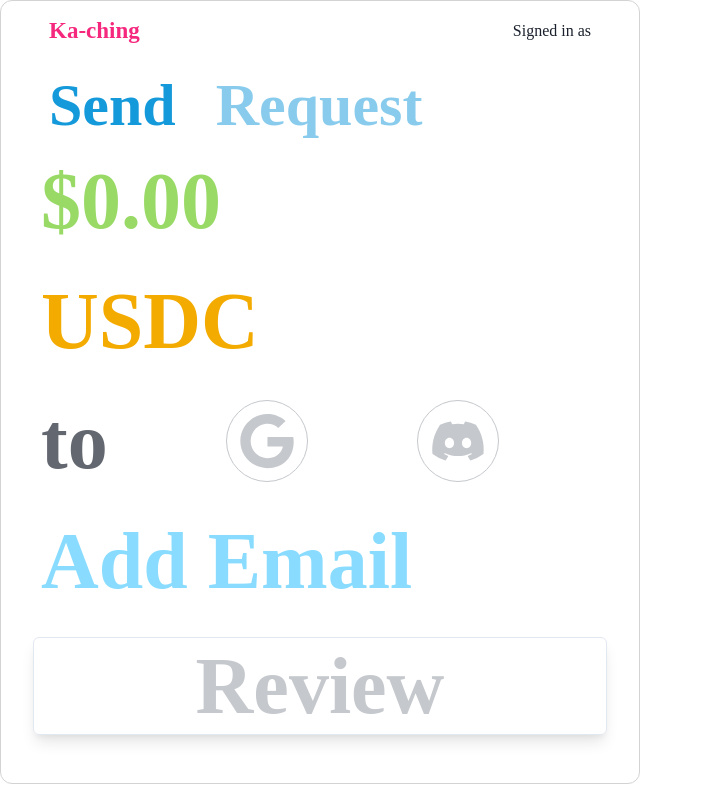
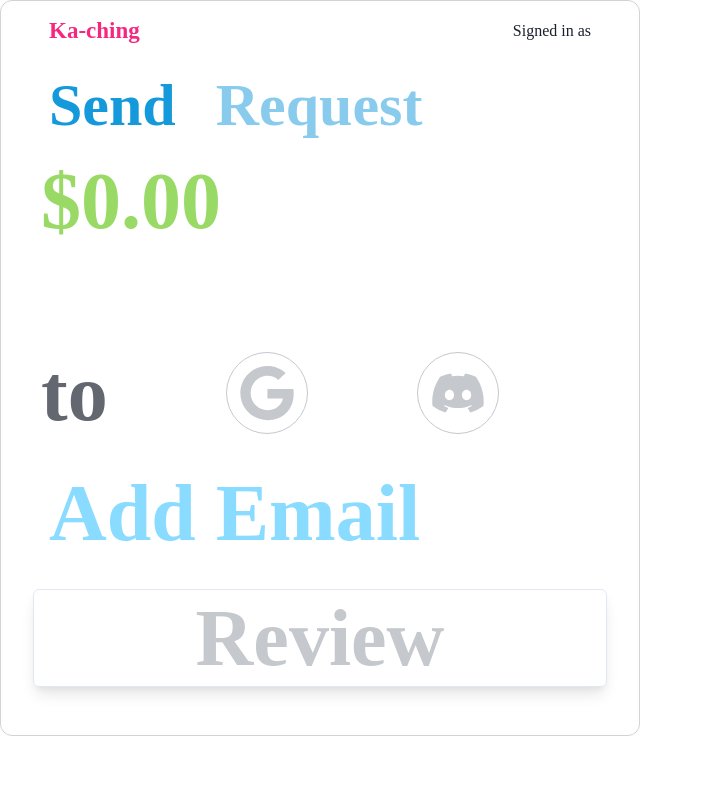
Before and after one commit to UseKeyp/kaching-app, a Next.js app: page / in a window 1280 px wide. Shown: the whole page, without its empty margins (0-703 px from the left). Built offline with nearby package versions, Linux system fonts and the light colour scheme.

Commit message:
asset selection modal

```diff
--- /dev/null
+++ b/components/AssetModal.tsx
@@ -0,0 +1,74 @@
+import {
+  Box,
+  Button,
+  Modal,
+  ModalBody,
+  ModalContent,
+  ModalOverlay,
+  Text,
+  useDisclosure,
+} from "@chakra-ui/react";
+import { useState } from "react";
+import { UseFormReturn } from "react-hook-form";
+
+interface AssetModalProps {
+  localForm: UseFormReturn;
+}
+
+const AssetModal: React.FC<AssetModalProps> = ({ localForm }) => {
+  const [selectedAsset, setSelectedAsset] = useState<undefined | string>();
+  const { isOpen, onOpen, onClose } = useDisclosure();
+
+  console.log(localForm);
+  const { setValue } = localForm;
+
+  const handleClick = (asset: string) => {
+    setSelectedAsset(asset);
+    onClose();
+  };
+
+  const assets = ["ETH", "MATIC", "USDC", "XDAI"];
+  const renderAssets = assets.map((asset) => {
+    return (
+      <Box
+        onClick={() => handleClick(asset)}
+        fontSize="80px"
+        fontWeight="extra"
+        key={asset}
+        color={selectedAsset === asset ? "#F4AB00" : "#C2C2C2"}
+      >
+        <Text>{asset}</Text>
+      </Box>
+    );
+  });
+
+  return (
+    <>
+      <Button
+        onClick={() => onOpen()}
+        fontSize="80px"
+        color="#F4AB00"
+        variant="none"
+        my={4}
+        p={0}
+      >
+        {selectedAsset}
+      </Button>
+      <Modal onClose={onClose} size={"full"} isOpen={isOpen}>
+        <ModalOverlay />
+        <ModalContent>
+          <ModalBody
+            fontSize="80px"
+            fontFamily="sharpie"
+            fontWeight="extrabold"
+            color="#C2C2C2"
+          >
+            {renderAssets}
+          </ModalBody>
+        </ModalContent>
+      </Modal>
+    </>
+  );
+};
+
+export default AssetModal;
--- a/components/Send.tsx
+++ b/components/TransferForm.tsx
@@ -9,19 +9,31 @@ import {
   Text,
 } from "@chakra-ui/react";
 import React from "react";
+import { FieldValues, useForm } from "react-hook-form";
 import { FaDiscord, FaGoogle } from "react-icons/fa";
+import AssetModal from "./AssetModal";
 
+// TODO: refactor inputs so styles are put into custom Chakra theme component
+
+interface TransferFormProps {
+  type: string;
+}
 /**
  *
  * @returns div containing a form
  */
-const Send = () => {
+const TransferForm: React.FC<TransferFormProps> = ({ type }) => {
+  const localForm = useForm<FieldValues>();
+  const { getValues, register } = localForm;
+  const values = getValues();
+  console.log(values);
+
   return (
     <>
       <SimpleGrid columns={1} spacing={0} my={"1rem"}>
         <GridItem>
           <Input
-            type="text"
+            type="number"
             placeholder="$0.00"
             variant="unstyled"
             fontSize="80px"
@@ -32,25 +44,14 @@ const Send = () => {
               color: "#99DA67",
               fontWeight: "extrabold",
             }}
+            {...register("amount", {
+              required: "Cannot be blank",
+              min: 0,
+            })}
           />
         </GridItem>
         <GridItem>
-          {/* TODO: replace with React-Select */}
-          <Input
-            type="text"
-            placeholder="USDC"
-            variant="unstyled"
-            fontSize="80px"
-            color="#99DA67"
-            textAlign="left"
-            px="0.5rem"
-            fontWeight="extrabold"
-            _placeholder={{
-              color: "#F4AB00",
-
-              fontWeight: "extrabold",
-            }}
-          />
+          <AssetModal localForm={localForm} />
         </GridItem>
         <GridItem>
           <HStack justifyContent="space-around" px="0.5rem">
@@ -59,7 +60,6 @@ const Send = () => {
                 to
               </Text>
             </Box>
-
             <Box w="34%" textAlign="center" placeSelf="center">
               {/* inner Box serves as a border for FaGoogle */}
               <Box
@@ -95,9 +95,11 @@ const Send = () => {
             px="0.5rem"
             fontWeight="extrabold"
             _placeholder={{
+              p: "0.5rem",
               color: "#89DCFF",
               fontWeight: "extrabold",
             }}
+            {...register("email")}
           />
         </GridItem>
         <GridItem>
@@ -118,4 +120,4 @@ const Send = () => {
   );
 };
 
-export default Send;
+export default TransferForm;
--- a/package.json
+++ b/package.json
@@ -28,6 +28,7 @@
     "next-auth": "^4.19.2",
     "react": "18.2.0",
     "react-dom": "18.2.0",
+    "react-hook-form": "^7.43.3",
     "react-icons": "^4.7.1",
     "typescript": "4.9.4",
     "urql": "^3.0.3",
--- a/pages/index.tsx
+++ b/pages/index.tsx
@@ -1,6 +1,7 @@
 import React, { ReactNode, useState } from "react";
 import { Button, HStack } from "@chakra-ui/react";
-import Send from "components/Send";
+import Send from "components/TransferForm";
+import TransferForm from "components/TransferForm";
 
 /**
  * @remarks if user selects "send", render Send component, else render "Request"
@@ -42,7 +43,7 @@ const Home: React.FC<HomeProps> = () => {
           Request
         </Button>
       </HStack>
-      {type === "send" && <Send />}
+      <TransferForm type={type} />
     </>
   );
 };
```
Also changed, not shown: 1 other file (tests, documents, lock files or other folders).
